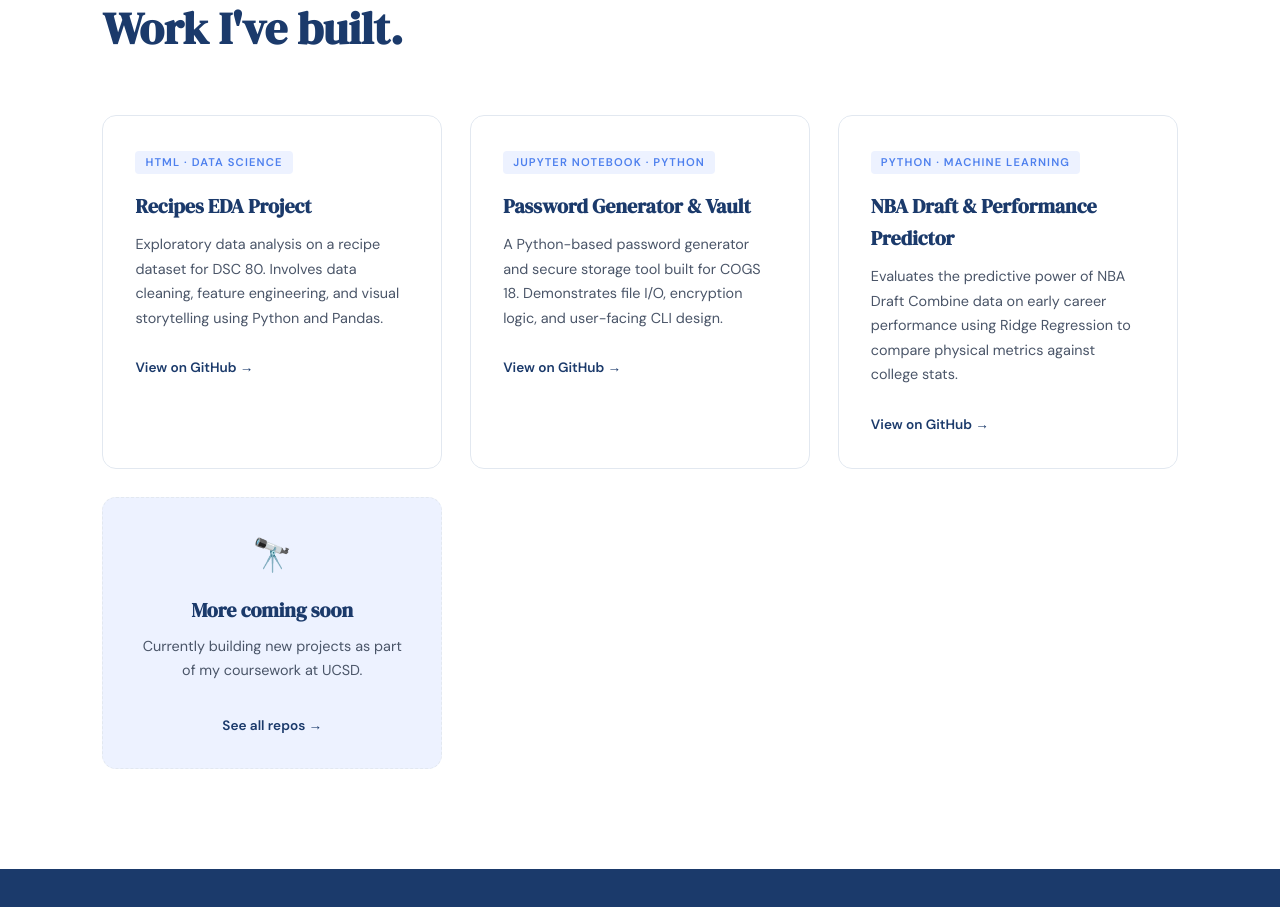
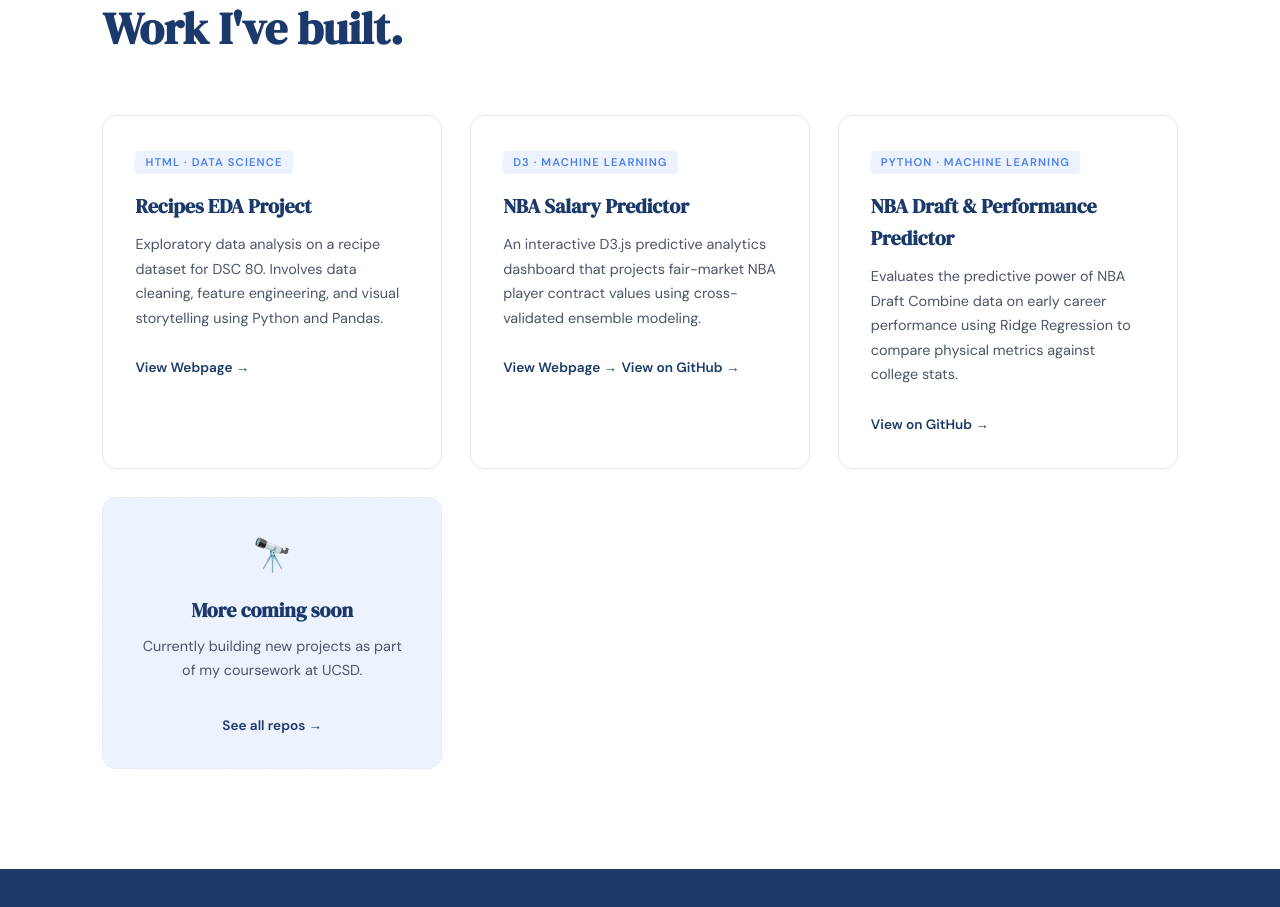
Before and after one commit to m1petersen/m1petersen.github.io, a plain HTML site: page index.html in a window 1280 px wide. Shown: the part 1945-2852 px from the top of the page. Drawn offline with Linux system fonts and the light colour scheme.

Commit message:
Update index.html

```diff
--- a/index.html
+++ b/index.html
@@ -556,14 +556,15 @@
         <div class="project-lang">HTML · Data Science</div>
         <h3>Recipes EDA Project</h3>
         <p>Exploratory data analysis on a recipe dataset for DSC 80. Involves data cleaning, feature engineering, and visual storytelling using Python and Pandas.</p>
-        <a class="project-link" href="https://github.com/m1petersen/DSC80-Recipes-Project" target="_blank">View on GitHub →</a>
+        <a class="project-link" href="https://m1petersen.github.io/Predicting-Recipe-Ratings/" target="_blank">View Webpage →</a>
       </div>
 
       <div class="project-card reveal">
-        <div class="project-lang">Jupyter Notebook · Python</div>
-        <h3>Password Generator & Vault</h3>
-        <p>A Python-based password generator and secure storage tool built for COGS 18. Demonstrates file I/O, encryption logic, and user-facing CLI design.</p>
-        <a class="project-link" href="https://github.com/m1petersen/FinalProject-Cogs18" target="_blank">View on GitHub →</a>
+        <div class="project-lang">D3 · Machine Learning</div>
+        <h3>NBA Salary Predictor</h3>
+        <p>An interactive D3.js predictive analytics dashboard that projects fair-market NBA player contract values using cross-validated ensemble modeling.</p>
+        <a class="project-link" href="https://m1petersen.github.io/NBA-dynamic-salary-predictor/" target="_blank">View Webpage →</a>
+        <a class="project-link" href="https://github.com/m1petersen/NBA-dynamic-salary-predictor" target="_blank">View on GitHub →</a>
       </div>
 
       <div class="project-card reveal">
```
